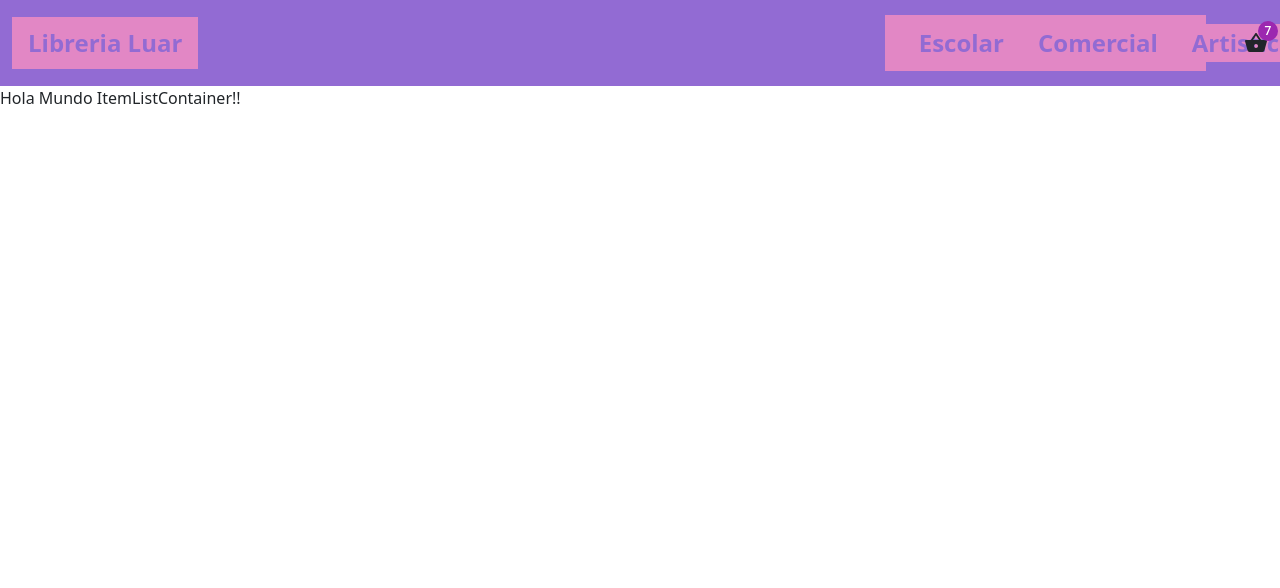
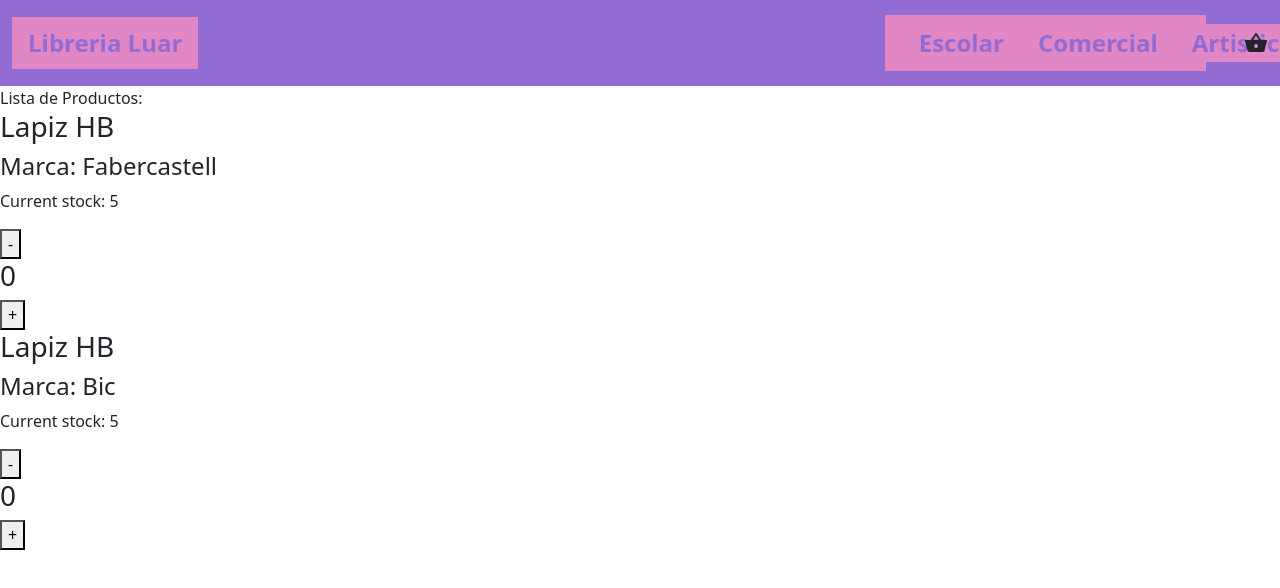
Before and after one commit to alanasmus/coderReact, a React (Create React App) app: page / in a window 1280 px wide. Shown: the top 588 px of the page. Built offline with nearby package versions, Linux system fonts and the light colour scheme.

Commit message:
itemCount

```diff
--- a/src/App.js
+++ b/src/App.js
@@ -1,12 +1,14 @@
 import './App.css';
 import NavBar from './components/NavBar';
 import ItemListContainer from './components/ItemListContainer';
+import Products from './containers/products';
 
-function App() {
+const App = () => {
   return (
     <div className="App">
       <NavBar />
       <ItemListContainer />
+      <Products />
     </div>
   );
 }
--- a/src/components/CartWidget.js
+++ b/src/components/CartWidget.js
@@ -3,7 +3,7 @@ import { ShoppingBasket } from "@mui/icons-material";
 
 const CartWidget = () => {
     return (
-        <Badge badgeContent={7} color="secondary">
+        <Badge badgeContent={0} color="secondary">
             <ShoppingBasket />
         </Badge>
     );
--- /dev/null
+++ b/src/components/ItemCount.js
@@ -0,0 +1,26 @@
+import React, { useState } from "react";
+
+const ItemCount = (props) => {
+    const [cant, setCant] = useState(0)
+
+    const handleAdd = () => {
+        if ((cant + 1) <= props.stock)
+            setCant(cant + 1)
+    }
+
+    const handleMinus = () => {
+        if ((cant - 1) >= 0)
+            setCant(cant - 1)
+    }
+    return (
+        <div>
+            <p>Current stock: {props.stock}</p>
+            <button onClick={handleMinus}>-</button>
+            <h3>{cant}</h3>
+            <button onClick={handleAdd}>+</button>
+        </div>
+    );
+
+}
+
+export default ItemCount;
--- a/src/components/ItemListContainer.js
+++ b/src/components/ItemListContainer.js
@@ -1,6 +1,8 @@
+import React from 'react';
+
 const ItemListContainer = () => {
     return (
-        "Hola Mundo ItemListContainer!!"
+        "Lista de Productos:"
     );
 }
 
--- /dev/null
+++ b/src/components/Product.js
@@ -0,0 +1,18 @@
+import React from 'react';
+import ItemCount from './ItemCount';
+
+const Product = (props) => {
+    return (
+        <div className="product-container">
+            <div className="product-name">
+                <h3>{props.name}</h3>
+            </div>
+            <div className="product-brand">
+                <h4>Marca: {props.brand}</h4>
+            </div>
+            <ItemCount stock={5}/>
+        </div>
+    );
+}
+
+export default Product;
--- /dev/null
+++ b/src/containers/products.js
@@ -0,0 +1,17 @@
+import React from 'react';
+import Product from '../components/Product';
+
+const Products = () => {
+    return (
+        <>
+            <Product
+                name="Lapiz HB"
+                brand="Fabercastell" />
+            <Product
+                name="Lapiz HB"
+                brand="Bic" />
+        </>
+    );
+}
+
+export default Products;
```
